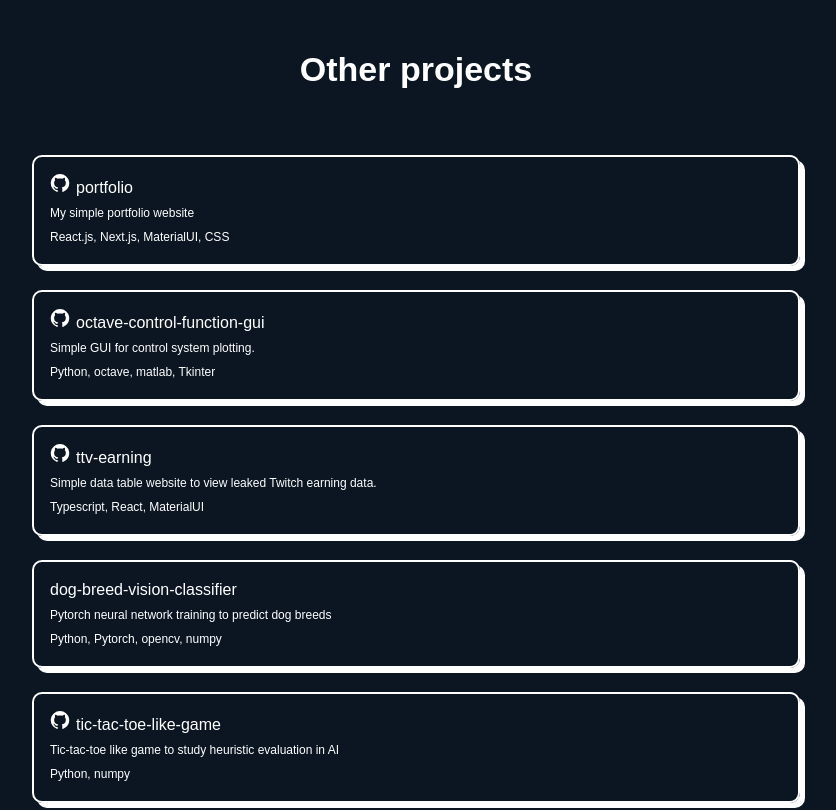
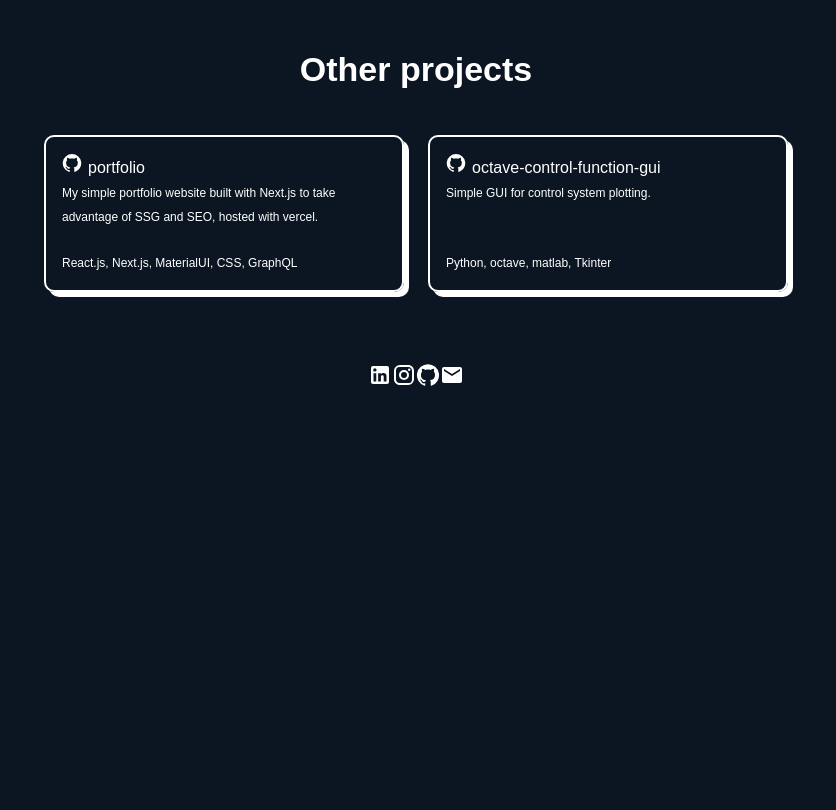
Before and after one commit to willyyhuang/portfolio, a Next.js app: page /Projects in a window 1280 px wide. Shown: the part 1300-2110 px from the top of the page, without its empty margins (224-1060 px from the left). After the commit the page ends 1694 px from the top, so only its background shows below. Built offline with nearby package versions, Linux system fonts and the light colour scheme; a web font is replaced by a local one.

Commit message:
style: change other projects to horizontal carousel

```diff
--- a/pages/Projects.tsx
+++ b/pages/Projects.tsx
@@ -4,10 +4,6 @@ import WorkIcon from '@mui/icons-material/Work'
 import {Grid, Link, List, ListItem, ListItemAvatar, ListItemText, Typography} from '@mui/material'
 import Image from 'next/image'
 import styled from 'styled-components'
-
-const Row = styled(Grid)`
-  padding: 32px 0px 32px 0px;
-`
 
 type ProjectData = {
   title: string
@@ -23,7 +19,6 @@ type ProjectData = {
   github?: string
 }
 
-// TODO: move these to a DB or something
 const projects: ProjectData[] = [
   {
     title: 'Building Stack',
@@ -69,8 +64,9 @@ const projects: ProjectData[] = [
 const otherProjects: Omit<ProjectData, 'logo' | 'role' | 'dimensions' | 'link'>[] = [
   {
     title: 'portfolio',
-    description: 'My simple portfolio website',
-    techStack: 'React.js, Next.js, MaterialUI, CSS',
+    description:
+      'My simple portfolio website built with Next.js to take advantage of SSG and SEO, hosted with vercel.',
+    techStack: 'React.js, Next.js, MaterialUI, CSS, GraphQL',
     github: 'https://github.com/willyyhuang/portfolio',
   },
   {
@@ -109,6 +105,56 @@ const otherProjects: Omit<ProjectData, 'logo' | 'role' | 'dimensions' | 'link'>[
     github: 'https://github.com/willyyhuang/discordbot',
   },
 ]
+
+const Row = styled(Grid)`
+  padding: 32px 0px 32px 0px;
+`
+
+const CarouselContainer = styled.div`
+  scroll-snap-type: x mandatory;
+  scroll-padding: 12px 12px;
+  overflow-x: scroll;
+  width: 200vw;
+  height: 200px;
+  display: inline-block;
+  white-space: nowrap;
+  overflow-y: hidden;
+  ::-webkit-scrollbar {
+    background-color: #0b1622;
+    width: 2px;
+    height: 8px;
+  }
+  ::-webkit-scrollbar-track {
+    background-color: #0b1622;
+  }
+  ::-webkit-scrollbar-thumb {
+    background-color: #babac0;
+    border-radius: 16px;
+  }
+  ::-webkit-scrollbar-button {
+    display: none;
+  }
+  @media only screen and (max-width: 400px) {
+    height: 100%;
+  }
+`
+
+const CarouselItem = styled.div`
+  scroll-snap-align: start;
+  @media only screen and (max-width: 400px) {
+    width: 80vw;
+    height: 100%;
+  }
+  padding: 12px;
+  width: 30vw;
+  height: 150px;
+  display: inline-block;
+`
+
+const StyledCaption = styled.div`
+  white-space: initial;
+  min-height: 70px;
+`
 
 const Project = () => {
   const getLogo = (project: ProjectData) => (
@@ -182,34 +228,32 @@ const Project = () => {
           Other projects
         </Typography>
       </Row>
-      <Row container>
+      <CarouselContainer>
         {otherProjects.map((project) => (
-          <Grid
-            container
-            item
-            xs={12}
+          <CarouselItem>
+            <div
               style={{
                 border: '2px solid',
                 padding: 16,
-              marginBottom: 24,
                 boxShadow: '5px 5px',
                 borderRadius: 10,
               }}>
-            <Grid item xs={12}>
+              <div>
                 <Link href={project?.github} underline='none' target='_blank'>
                   {project?.github && <GitHubIcon fontSize='small' style={{marginRight: 6}} />}
                   {project.title}
                 </Link>
-            </Grid>
-            <Grid item xs={12}>
+              </div>
+              <StyledCaption>
                 <Typography variant='caption'>{project.description}</Typography>
-            </Grid>
-            <Grid item xs={12}>
+              </StyledCaption>
+              <div>
                 <Typography variant='caption'>{project.techStack}</Typography>
-            </Grid>
-          </Grid>
+              </div>
+            </div>
+          </CarouselItem>
         ))}
-      </Row>
+      </CarouselContainer>
     </>
   )
 }
--- a/styles/globals.css
+++ b/styles/globals.css
@@ -13,7 +13,7 @@ body {
 /* total width */
 body::-webkit-scrollbar {
   background-color: #0B1622;
-  width: 8px;
+  width: 4px;
 }
 
 /* background of the scrollbar except button or resizer */
```
Lines whose indentation alone changed are shown as unchanged.
